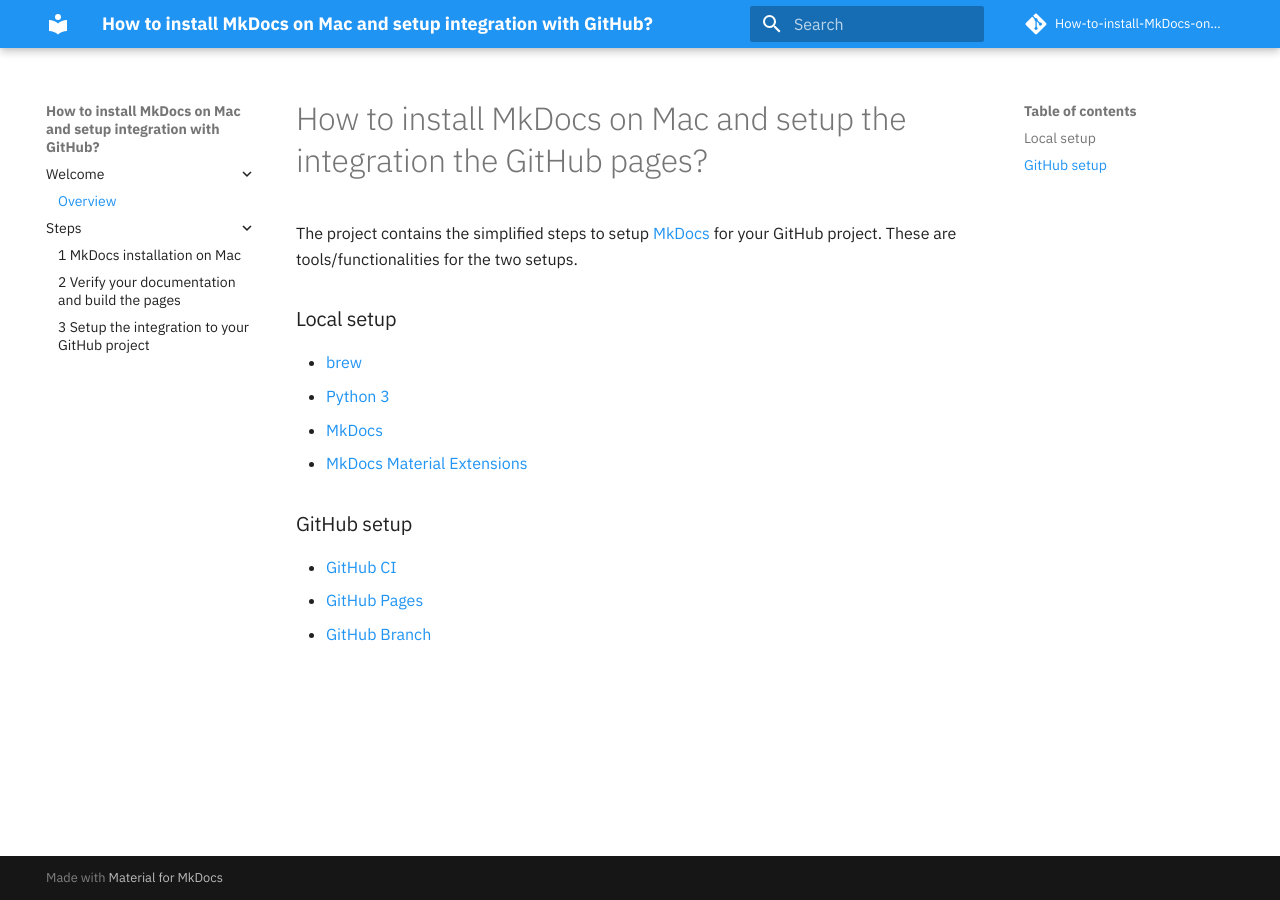
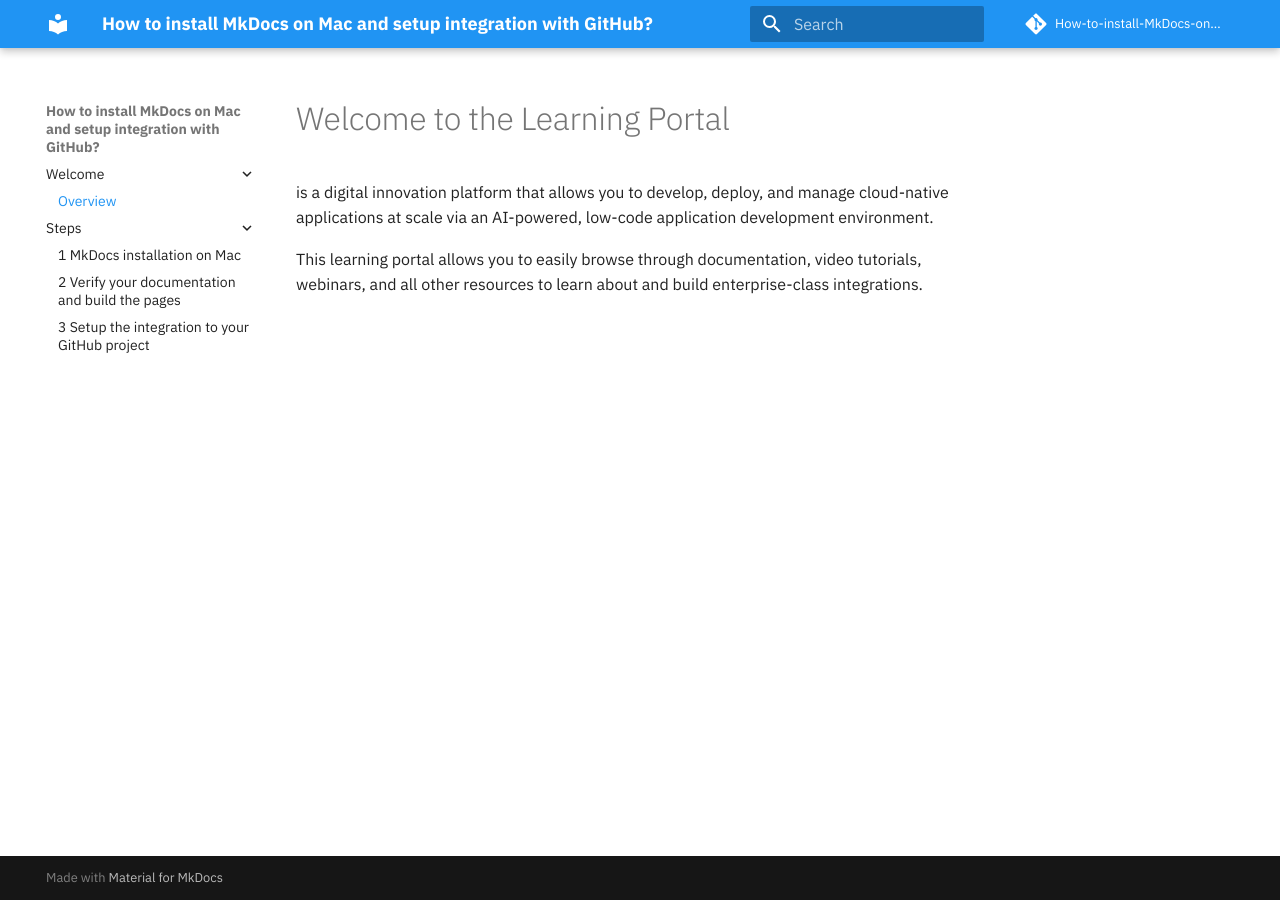
Before and after one commit to Nashaath/test-site, an MkDocs documentation site: the page built from documentation/README.md, in a window 1280 px wide. Built offline with MkDocs 1.6.1 and Material for MkDocs 9.7.7, drawn with Linux system fonts in a browser that asks for light colours; comment, search, counter and statistics services are not loaded.

Commit message:
Update README.md

```diff
--- a/documentation/README.md
+++ b/documentation/README.md
@@ -1,16 +1,5 @@
-# How to install MkDocs on Mac and setup the integration the GitHub pages?
+# Welcome to the Learning Portal
 
-The project contains the simplified steps to setup [MkDocs](https://www.mkdocs.org) for your GitHub project. These are tools/functionalities for the two setups.
+<product> is a digital innovation platform that allows you to develop, deploy, and manage cloud-native applications at scale via an AI-powered, low-code application development environment.
 
-### Local setup
-
-* [brew](https://brew.sh)
-* [Python 3](https://www.python.org)
-* [MkDocs](https://www.mkdocs.org)
-* [MkDocs Material Extensions](https://pypi.org/project/mkdocs-material-extensions/)
-
-### GitHub setup
-
-* [GitHub CI](https://docs.github.com/en/actions/guides/about-continuous-integration)
-* [GitHub Pages](https://pages.github.com)
-* [GitHub Branch](https://docs.github.com/en/github/collaborating-with-issues-and-pull-requests/creating-and-deleting-branches-within-your-repository)
+This learning portal allows you to easily browse through documentation, video tutorials, webinars, and all other resources to learn about <product> and build enterprise-class integrations.
```
